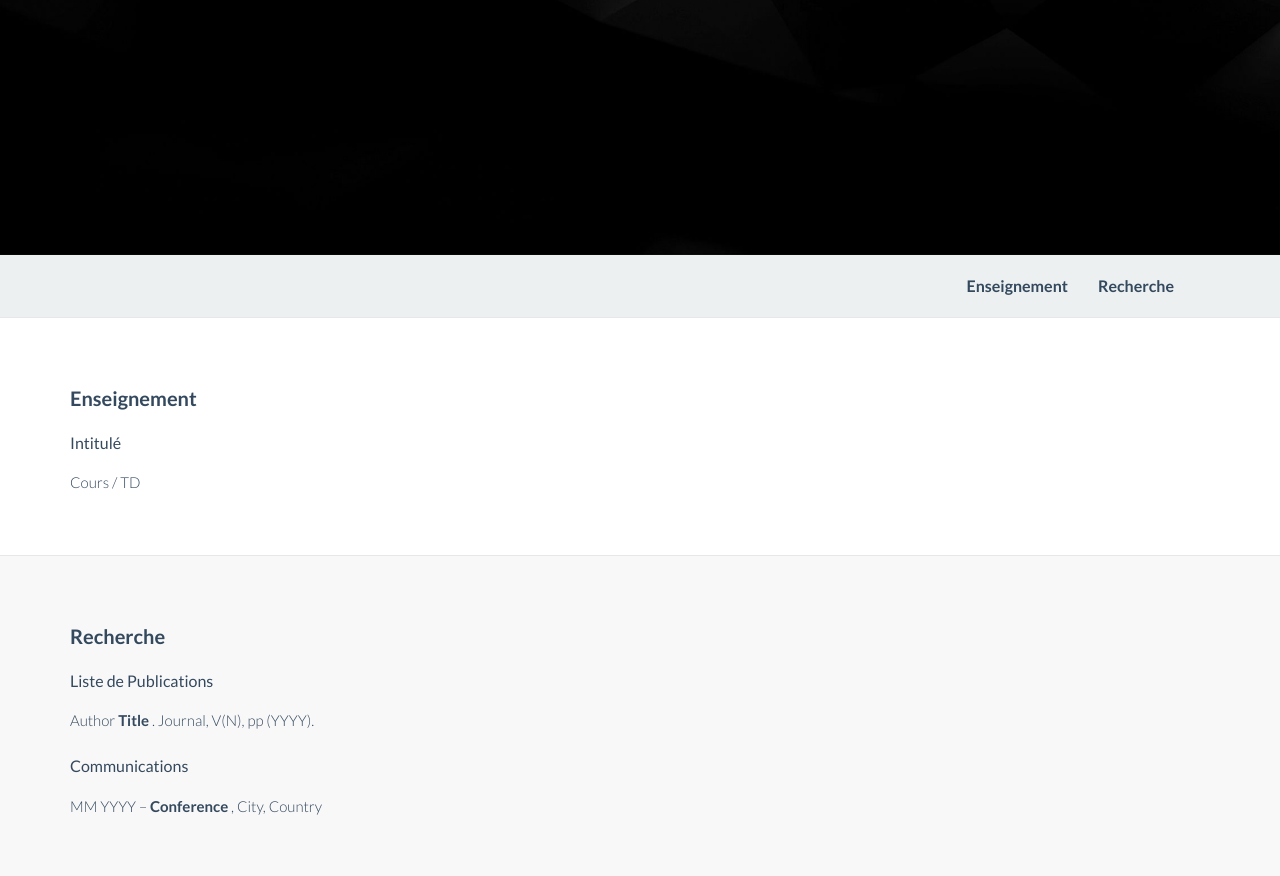
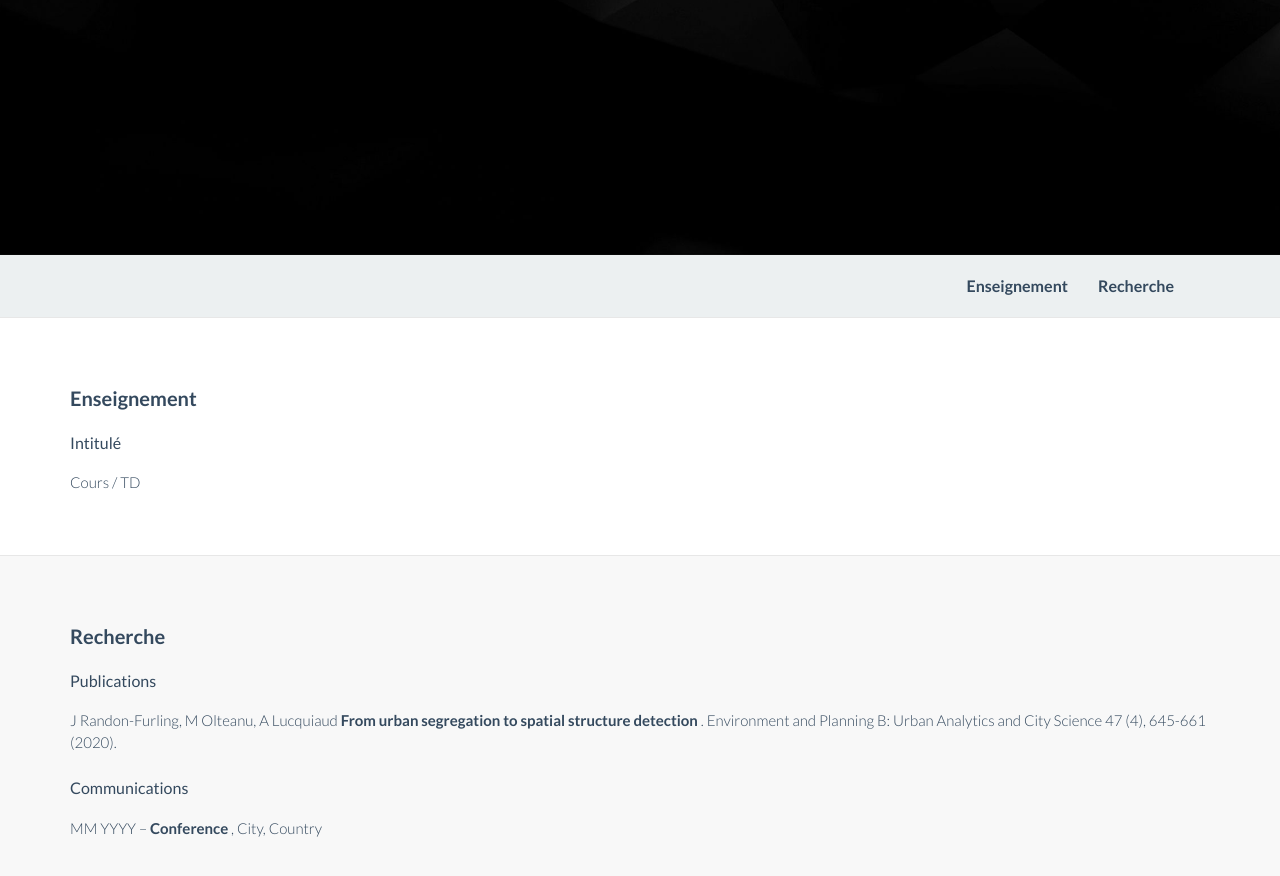
Before and after one commit to alucquiaud/alucquiaud.github.io, a Jekyll site: the page index.html, which Jekyll copies as it is, in a window 1280 px wide and 900 px high, scrolled down 645 px. Shown: the top 876 px of the window. Built offline with Jekyll 4.4.1, drawn with Linux system fonts in a browser that asks for light colours; nearby versions of some CDN libraries.

Commit message:
Update index.html

```diff
--- a/index.html
+++ b/index.html
@@ -135,9 +135,10 @@ Intitulé
                     <h3 class="section-heading">Recherche</h3>
 					<!-- <div class="sub-title lead3">Current and past projects</div>-->
 
-Liste de Publications
+Publications
 
-			 <p class="lead"> Author  <b> Title </b>. Journal, V(N), pp (YYYY). <a href="link"></a></p>
+			 <p class="lead"> J Randon-Furling, M Olteanu, A Lucquiaud  <b> From urban segregation to spatial structure detection </b>.
+				 Environment and Planning B: Urban Analytics and City Science 47 (4), 645-661 (2020). <a href="link"></a></p>
 
 Communications
 
```
